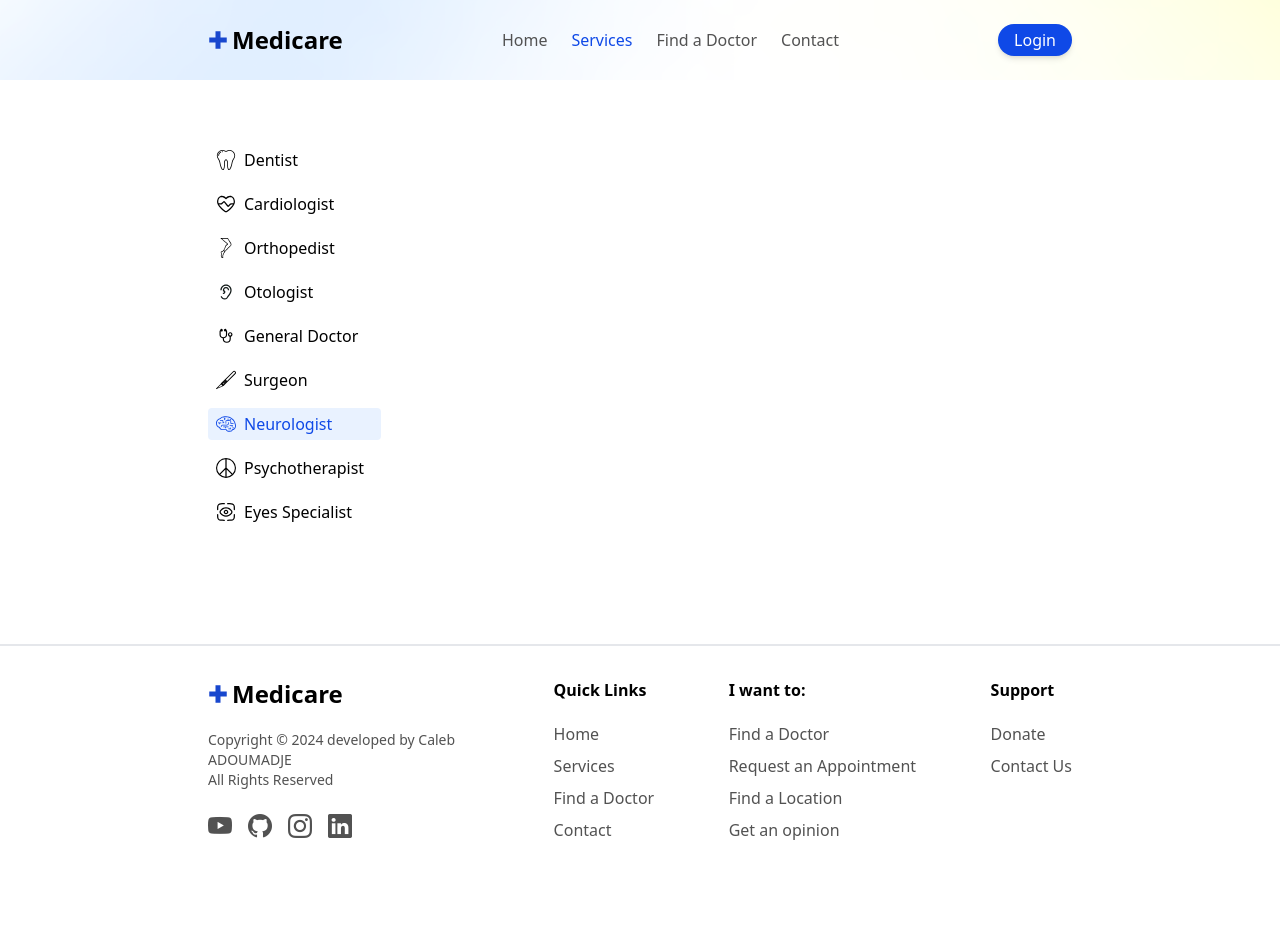
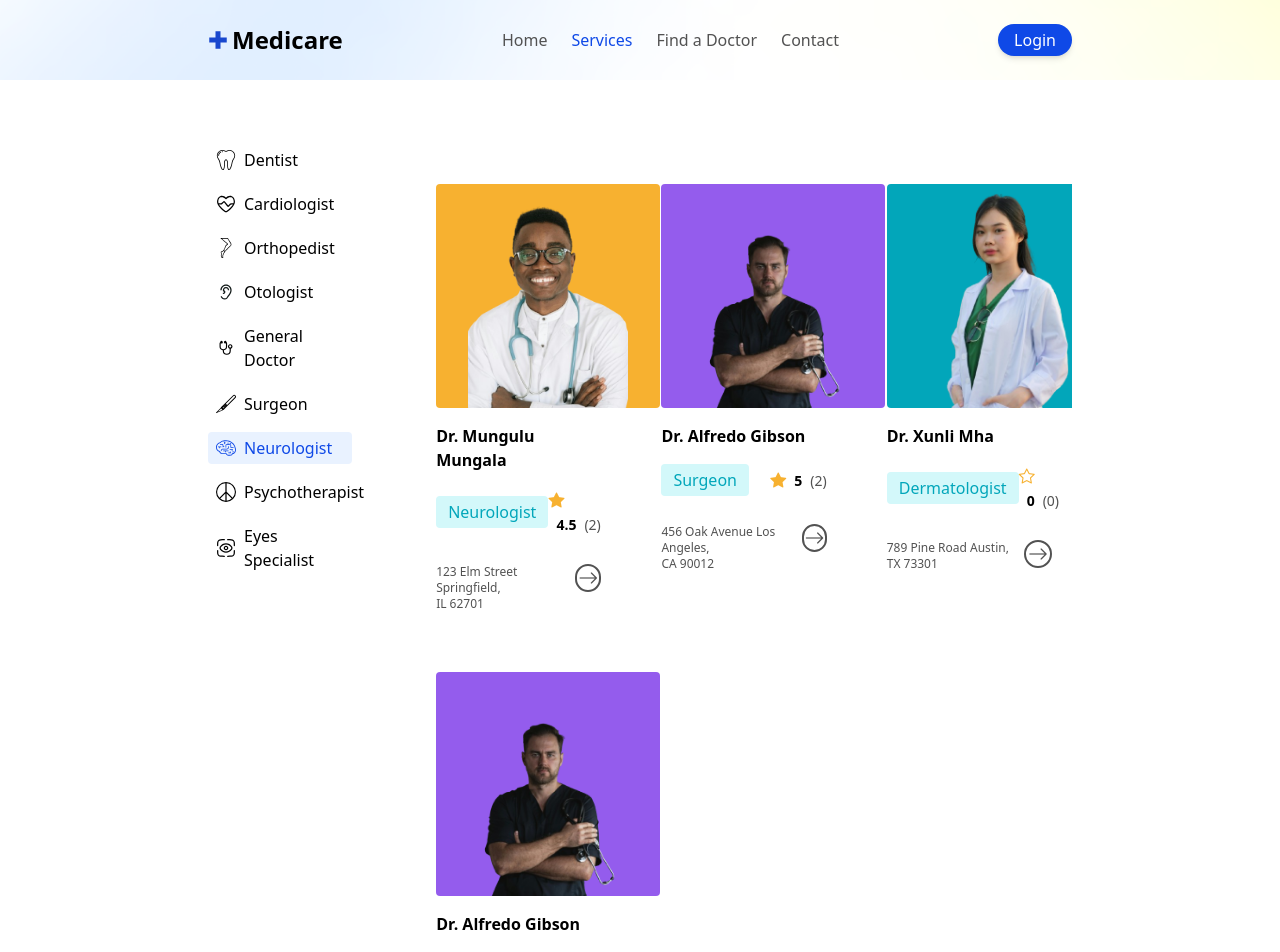
Before and after one commit to adoumadje/medicare-frontend, an Angular app: page / in a window 1280 px wide. Shown: the top 952 px of the page. Before the commit the page ends 914 px from the top, so only its background shows below. Built offline with nearby package versions, Linux system fonts and the light colour scheme.

Commit message:
finished services

```diff
--- a/src/app/components/services-page/services-page.component.html
+++ b/src/app/components/services-page/services-page.component.html
@@ -1,42 +1,153 @@
 <div class="px-8 sm:px-13 pt-32 sm:pt-36 pb-16 sm:flex">
-    <div class="sm:w-20p sm:me-16 sm:px-0 px-8 mb-10 sm:mb-0">
-        <ul class="list-none flex flex-col">
-            <li class="hover:text-myblue hover:bg-lightBlue cursor-pointer mb-3 py-1 rounded flex items-center px-2">
-                <img src="dentist-black.svg" alt="" class="w-5 me-2">
+    <div class="sm:w-20p sm:me-16 mb-10 sm:mb-0">
+        <ul class="list-none flex sm:flex-col flex-row sm:overflow-visible overflow-x-auto">
+            <li>
+                <div class="hover:text-myblue hover:bg-lightBlue cursor-pointer mb-3 sm:py-1 py-3 px-2 rounded flex sm:flex-row flex-col items-center  justify-center sm:justify-start sm:border-none border border-borderLightBlack me-5 sm:me-0 w-32 sm:w-auto">
+                    <img src="dentist-black.svg" alt="" class="w-5 sm:me-2">
                     <span>Dentist</span>
+                </div>
             </li>
-            <li class="hover:text-myblue hover:bg-lightBlue cursor-pointer mb-3 py-1 rounded flex items-center px-2">
+            <li>
+                <div class="hover:text-myblue hover:bg-lightBlue cursor-pointer mb-3 sm:py-1 py-3 rounded flex sm:flex-row flex-col items-center px-2 border border-borderLightBlack justify-center sm:border-none sm:justify-start me-5 sm:me-0 w-32 sm:w-auto">
                     <img src="cardiologist-black.svg" alt="" class="w-5 me-2">
                     <span>Cardiologist</span>
+                </div>
             </li>
-            <li class="hover:text-myblue hover:bg-lightBlue cursor-pointer mb-3 py-1 rounded flex items-center px-2">
+            <li>
+                <div class="hover:text-myblue hover:bg-lightBlue cursor-pointer mb-3 sm:py-1 py-3 rounded flex sm:flex-row flex-col items-center px-2 border border-borderLightBlack justify-center sm:border-none sm:justify-start me-5 sm:me-0 w-32 sm:w-auto">
                     <img src="orthopedist-black.svg" alt="" class="w-5 me-2">
                     <span>Orthopedist</span>
+                </div>
             </li>
-            <li class="hover:text-myblue hover:bg-lightBlue cursor-pointer mb-3 py-1 rounded flex items-center px-2">
+            <li>
+                <div class="hover:text-myblue hover:bg-lightBlue cursor-pointer mb-3 sm:py-1 py-3 rounded flex sm:flex-row flex-col items-center px-2 border border-borderLightBlack justify-center sm:border-none sm:justify-start me-5 sm:me-0 w-32 sm:w-auto">
                     <img src="otologist-black.svg" alt="" class="w-5 me-2">
                     <span>Otologist</span>
+                </div>
             </li>
-            <li class="hover:text-myblue hover:bg-lightBlue cursor-pointer mb-3 py-1 rounded flex items-center px-2">
+            <li>
+                <div class="hover:text-myblue hover:bg-lightBlue cursor-pointer mb-3 sm:py-1 py-3 rounded flex sm:flex-row flex-col items-center px-2 border border-borderLightBlack justify-center sm:border-none sm:justify-start me-5 sm:me-0 w-32 sm:w-auto">
                     <img src="general-doctor-black.svg" alt="" class="w-5 me-2">
                     <span>General Doctor</span>
+                </div>
             </li>
-            <li class="hover:text-myblue hover:bg-lightBlue cursor-pointer mb-3 py-1 rounded flex items-center px-2">
+            <li>
+                <div class="hover:text-myblue hover:bg-lightBlue cursor-pointer mb-3 sm:py-1 py-3 rounded flex sm:flex-row flex-col items-center px-2 border border-borderLightBlack justify-center sm:border-none sm:justify-start me-5 sm:me-0 w-32 sm:w-auto">
                     <img src="surgeon-black.svg" alt="" class="w-5 me-2">
                     <span>Surgeon</span>
+                </div>
             </li>
-            <li class="hover:text-myblue hover:bg-lightBlue text-myblue bg-lightBlue cursor-pointer mb-3 py-1 rounded flex items-center px-2">
+            <li>
+                <div class="hover:text-myblue hover:bg-lightBlue text-myblue bg-lightBlue cursor-pointer mb-3 sm:py-1 py-3 rounded flex sm:flex-row flex-col items-center px-2 border border-borderLightBlack justify-center sm:border-none sm:justify-start me-5 sm:me-0 w-32 sm:w-auto">
                     <img src="neurologist-blue.svg" alt="" class="w-5 me-2">
                     <span>Neurologist</span>
+                </div>
             </li>
-            <li class="hover:text-myblue hover:bg-lightBlue cursor-pointer mb-3 py-1 rounded flex items-center px-2">
+            <li>
+                <div class="hover:text-myblue hover:bg-lightBlue cursor-pointer mb-3 sm:py-1 py-3 rounded flex sm:flex-row flex-col items-center px-2 border border-borderLightBlack justify-center sm:border-none sm:justify-start me-5 sm:me-0 w-32 sm:w-auto">
                     <img src="psychotherapist-black.svg" alt="" class="w-5 me-2">
                     <span>Psychotherapist</span>
+                </div>
             </li>
-            <li class="hover:text-myblue hover:bg-lightBlue cursor-pointer mb-3 py-1 rounded flex items-center px-2">
+            <li>
+                <div class="hover:text-myblue hover:bg-lightBlue cursor-pointer mb-3 sm:py-1 py-3 rounded flex sm:flex-row flex-col items-center px-2 border border-borderLightBlack justify-center sm:border-none sm:justify-start me-5 sm:me-0 w-32 sm:w-auto">
                     <img src="eyes-specialist-black.svg" alt="" class="w-5 me-2">
                     <span>Eyes Specialist</span>
+                </div>
             </li>
         </ul>
     </div>
+
+    <div class="sm:h-100 sm:pb-80 sm:overflow-y-auto">
+        <div class="grid grid-cols-1 sm:grid-cols-3 grid-rows-3 sm:grid-rows-1 gap-5">
+            <div class="sm:px-5 px-14">
+                <div class="bg-myYellow rounded w-64 sm:w-50 h-64 sm:h-50 mb-4 mt-10 flex flex-col justify-center overflow-hidden">
+                    <img src="doctor-1-removebg-preview.png"
+                        class="w-40 mx-auto mt-10"
+                    alt="doctor">
                 </div>
+                <h4 class="font-semibold text-md mb-4">Dr. Mungulu Mungala</h4>
+                <div class="flex justify-between items-center">
+                    <span class="text-myGreen text-md bg-lightGreen px-3 py-1 rounded">Neurologist</span>
+                    <div>
+                        <i class="bi bi-star-fill text-myYellow"></i>
+                        <span class="font-semibold text-sm mx-2">4.5</span>
+                        <span class="text-myBlack text-sm">(2)</span>
+                    </div>
+                </div>
+                <div class="flex justify-between mt-7">
+                    <span class="text-myBlack text-xs">123 Elm Street Springfield, <br>IL 62701</span>
+                    <button class="flex items-center justify-center w-7 h-7 rounded-full border-2 border-myBlack cursor-pointer">
+                        <i class="bi bi-arrow-right text-xl text-myBlack"></i>
+                    </button>
+                </div>
+            </div>
+            <div class="sm:px-5 px-14">
+                <div class="bg-myPurple rounded w-64 sm:w-50 h-64 sm:h-50 mb-4 mt-10 flex flex-col justify-center overflow-hidden">
+                    <img src="doctor-2-removebg-preview.png"
+                        class="w-44 mx-auto mt-10"
+                    alt="doctor">
+                </div>
+                <h4 class="font-semibold text-md mb-4">Dr. Alfredo Gibson</h4>
+                <div class="flex justify-between items-center">
+                    <span class="text-myGreen text-md bg-lightGreen px-3 py-1 rounded">Surgeon</span>
+                    <div>
+                        <i class="bi bi-star-fill text-myYellow"></i>
+                        <span class="font-semibold text-sm mx-2">5</span>
+                        <span class="text-myBlack text-sm">(2)</span>
+                    </div>
+                </div>
+                <div class="flex justify-between mt-7">
+                    <span class="text-myBlack text-xs">456 Oak Avenue Los Angeles, <br>CA 90012</span>
+                    <button class="flex items-center justify-center w-7 h-7 rounded-full border-2 border-myBlack cursor-pointer">
+                        <i class="bi bi-arrow-right text-xl text-myBlack"></i>
+                    </button>
+                </div>
+            </div>
+            <div class="sm:px-5 px-14">
+                <div class="bg-myGreen rounded w-64 sm:w-50 h-64 sm:h-50 mb-4 mt-10 flex flex-col justify-center overflow-hidden">
+                    <img src="doctor-3-removebg-preview.png"
+                        class="w-44 mx-auto mt-10"
+                    alt="doctor">
+                </div>
+                <h4 class="font-semibold text-md mb-4">Dr. Xunli Mha</h4>
+                <div class="flex justify-between items-center">
+                    <span class="text-myGreen text-md bg-lightGreen px-3 py-1 rounded">Dermatologist</span>
+                    <div>
+                        <i class="bi bi-star text-myYellow"></i>
+                        <span class="font-semibold text-sm mx-2">0</span>
+                        <span class="text-myBlack text-sm">(0)</span>
+                    </div>
+                </div>
+                <div class="flex justify-between mt-7">
+                    <span class="text-myBlack text-xs">789 Pine Road Austin, <br>TX 73301</span>
+                    <button class="flex items-center justify-center w-7 h-7 rounded-full border-2 border-myBlack cursor-pointer">
+                        <i class="bi bi-arrow-right text-xl text-myBlack"></i>
+                    </button>
+                </div>
+            </div>
+            <div class="sm:px-5 px-14">
+                <div class="bg-myPurple rounded w-64 sm:w-50 h-64 sm:h-50 mb-4 mt-10 flex flex-col justify-center overflow-hidden">
+                    <img src="doctor-2-removebg-preview.png"
+                        class="w-44 mx-auto mt-10"
+                    alt="doctor">
+                </div>
+                <h4 class="font-semibold text-md mb-4">Dr. Alfredo Gibson</h4>
+                <div class="flex justify-between items-center">
+                    <span class="text-myGreen text-md bg-lightGreen px-3 py-1 rounded">Surgeon</span>
+                    <div>
+                        <i class="bi bi-star-fill text-myYellow"></i>
+                        <span class="font-semibold text-sm mx-2">5</span>
+                        <span class="text-myBlack text-sm">(2)</span>
+                    </div>
+                </div>
+                <div class="flex justify-between mt-7">
+                    <span class="text-myBlack text-xs">456 Oak Avenue Los Angeles, <br>CA 90012</span>
+                    <button class="flex items-center justify-center w-7 h-7 rounded-full border-2 border-myBlack cursor-pointer">
+                        <i class="bi bi-arrow-right text-xl text-myBlack"></i>
+                    </button>
+                </div>
+            </div>
+        </div>
+    </div>
+</div>
```
Lines whose indentation alone changed are shown as unchanged.
